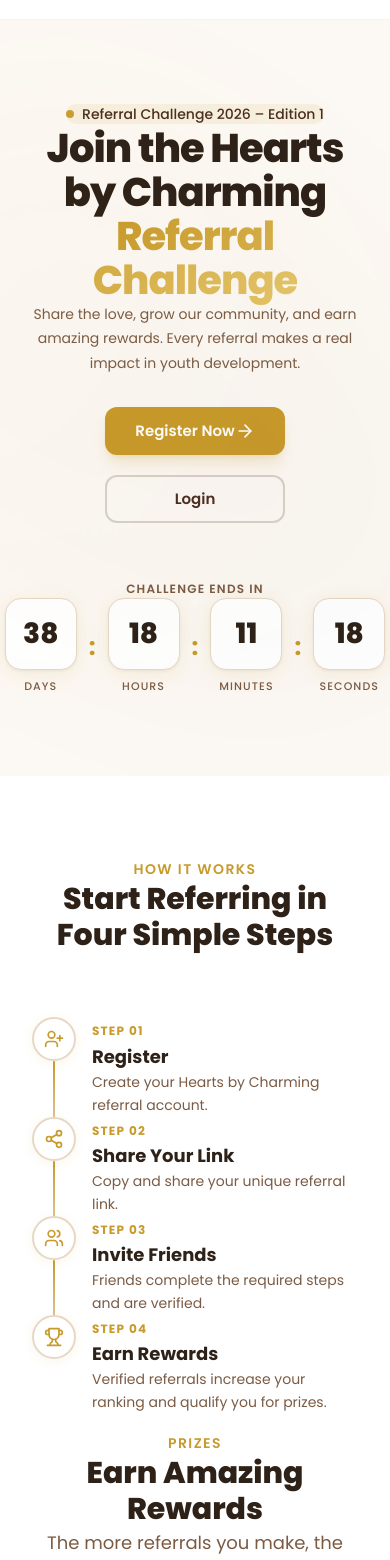
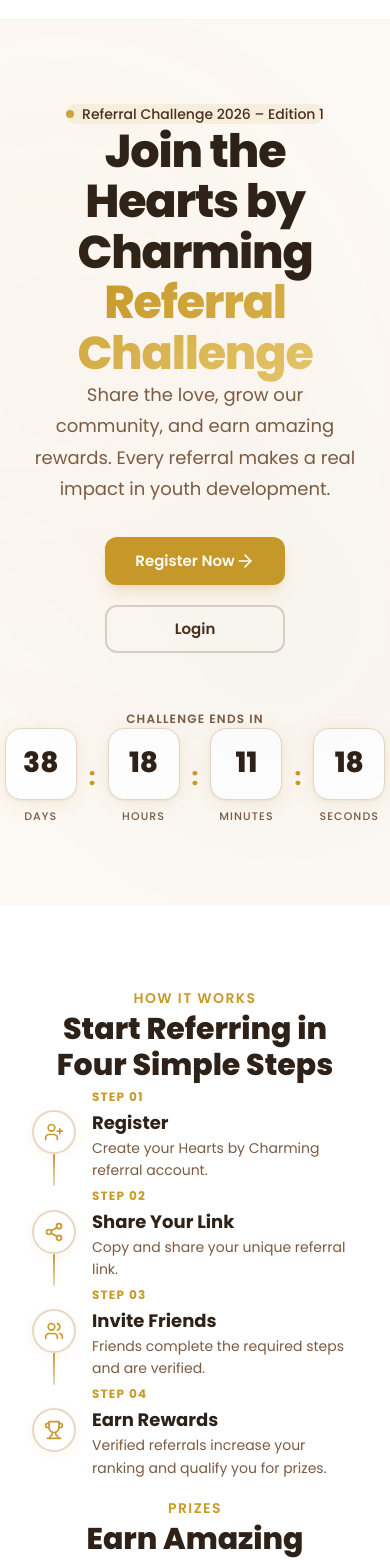
Before and after one commit to Johnfavour-maidu/hbcreferral, a Next.js app: page / in a window 390 px wide. Shown: the part 60-1620 px from the top of the page. Built offline with nearby package versions, Linux system fonts and the light colour scheme.

Commit message:
landing: mobile-only tweaks - hero size, spacing, timeline centering, prizes gap

```diff
--- a/src/app/admin/page.tsx
+++ b/src/app/admin/page.tsx
@@ -160,8 +160,8 @@ export default function AdminDashboard() {
   ] as const;
 
   return (
-    <div style={{ minHeight: "100vh", background: "#FFF8EF" }}>
-      <div style={{ paddingLeft: 32, paddingRight: 32, paddingTop: 32, paddingBottom: 48 }}>
+    <div>
+      <div>
       {/* ─── Header ─── */}
       <div style={{ marginBottom: 32 }}>
         <h1 style={{ fontSize: 34, fontWeight: 800, color: "#2D2118", lineHeight: 1.2, margin: 0 }}>
--- a/src/components/admin/admin-layout-client.tsx
+++ b/src/components/admin/admin-layout-client.tsx
@@ -1,12 +1,21 @@
 "use client";
 
-import { Navbar } from "@/components/shared/navbar";
+import { useState } from "react";
+import { AdminSidebar } from "./admin-sidebar";
+import { AdminTopNav } from "./admin-topnav";
 
 export function AdminLayoutClient({ children }: { children: React.ReactNode }) {
+  const [mobileOpen, setMobileOpen] = useState(false);
+
   return (
-    <div className="min-h-screen bg-bg">
-      <Navbar />
-      {children}
+    <div className="flex h-screen overflow-hidden bg-bg">
+      <AdminSidebar mobileOpen={mobileOpen} onMobileClose={() => setMobileOpen(false)} />
+      <div className="flex-1 flex flex-col overflow-hidden min-w-0">
+        <AdminTopNav onMenuToggle={() => setMobileOpen(!mobileOpen)} />
+        <main className="flex-1 overflow-y-auto p-4 lg:p-6">
+          {children}
+        </main>
+      </div>
     </div>
   );
 }
--- a/src/components/landing/hero.tsx
+++ b/src/components/landing/hero.tsx
@@ -34,7 +34,7 @@ export function HeroSection() {
               initial={{ opacity: 0, y: 20 }}
               animate={{ opacity: 1, y: 0 }}
               transition={{ duration: 0.6, delay: 0.1, ease }}
-              className="text-[40px] sm:text-[52px] lg:text-[72px] font-extrabold text-brown-dark leading-[1.1] tracking-tight mb-5"
+              className="text-[46px] sm:text-[52px] lg:text-[72px] font-extrabold text-brown-dark leading-[1.1] tracking-tight mb-6 sm:mb-5"
             >
               Join the Hearts by Charming{" "}
               <span className="text-gradient-gold">Referral Challenge</span>
@@ -44,7 +44,7 @@ export function HeroSection() {
               initial={{ opacity: 0, y: 16 }}
               animate={{ opacity: 1, y: 0 }}
               transition={{ duration: 0.5, delay: 0.2, ease }}
-              className="text-brown-light text-sm sm:text-lg lg:text-xl leading-[1.75] text-center"
+              className="text-brown-light text-lg sm:text-lg lg:text-xl leading-[1.75] text-center"
               style={{ marginBottom: 32 }}
             >
               Share the love, grow our community, and earn amazing rewards.
--- a/src/components/landing/how-it-works.tsx
+++ b/src/components/landing/how-it-works.tsx
@@ -39,7 +39,7 @@ export function HowItWorks() {
           whileInView={{ opacity: 1, y: 0 }}
           viewport={{ once: true }}
           className="text-center"
-          style={{ marginBottom: 64 }}
+          style={{ marginBottom: 0 }}
         >
           <span className="inline-block text-gold text-sm font-semibold uppercase tracking-widest mb-3">
             How It Works
@@ -119,7 +119,7 @@ export function HowItWorks() {
                 whileInView={{ opacity: 1, x: 0 }}
                 viewport={{ once: true }}
                 transition={{ delay: i * 0.12, duration: 0.5, ease: [0.25, 0.46, 0.45, 0.94] }}
-                className="flex gap-4 relative"
+                className="flex gap-4 items-center relative"
               >
                 {/* Step number circle with centered line */}
                 <div className="relative flex flex-col items-center">
--- a/src/components/landing/rewards.tsx
+++ b/src/components/landing/rewards.tsx
@@ -35,14 +35,14 @@ const tiers = [
 export function RewardsPreview() {
   return (
     <section id="rewards" className="bg-white">
-      <div className="pt-12 md:pt-4 pb-20">
+      <div className="pt-14 md:pt-4 pb-20">
         <div style={{ maxWidth: 1000, margin: "0 auto", paddingLeft: 32, paddingRight: 32 }}>
           <motion.div
             initial={{ opacity: 0, y: 20 }}
             whileInView={{ opacity: 1, y: 0 }}
             viewport={{ once: true }}
             className="text-center"
-            style={{ marginBottom: 48 }}
+            style={{ marginBottom: 28 }}
           >
             <span className="inline-block text-gold text-sm font-semibold uppercase tracking-widest mb-3">
               Prizes
```
